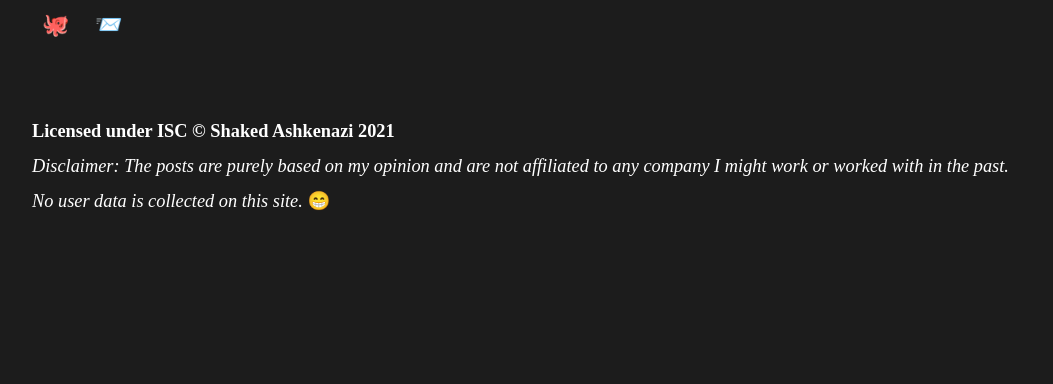
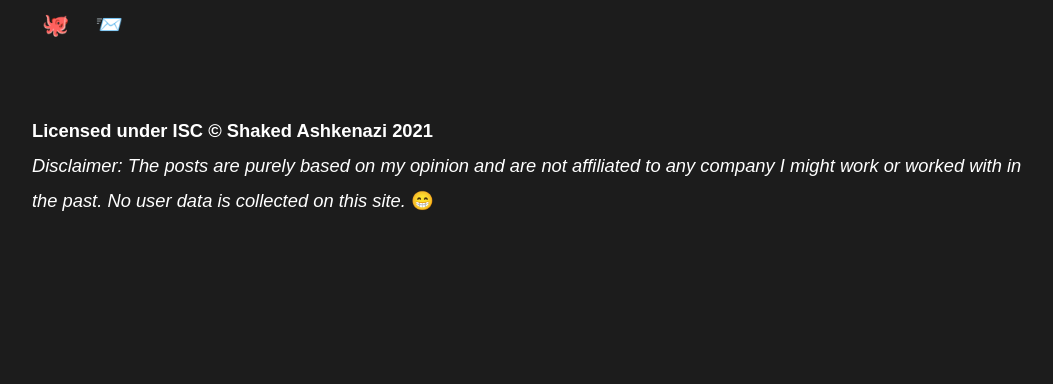
Before and after one commit to shaqash/shaqash.github.io, a website built with Vite: page docs/index.html in a window 1280 px wide. Shown: the part 416-800 px from the top of the page, without its empty margins (108-1161 px from the left). Built offline with nearby package versions, Linux system fonts and the light colour scheme; no server answers.

Commit message:
Set font family

```diff
--- a/docs/index.css
+++ b/docs/index.css
@@ -8,6 +8,7 @@ html {
 }
 body {
   line-height: 1.6;
+  font-family: sans-serif;
   font-size: calc(18px + 0.5vmin);
   background-color: var(--primary-background);
   color: var(--primary-color);
--- a/public/index.css
+++ b/public/index.css
@@ -10,6 +10,7 @@ html {
 
 body {
   line-height: 1.6;
+  font-family: sans-serif;
   font-size: calc(18px + 0.5vmin);
   background-color: var(--primary-background);
   color: var(--primary-color);
```
